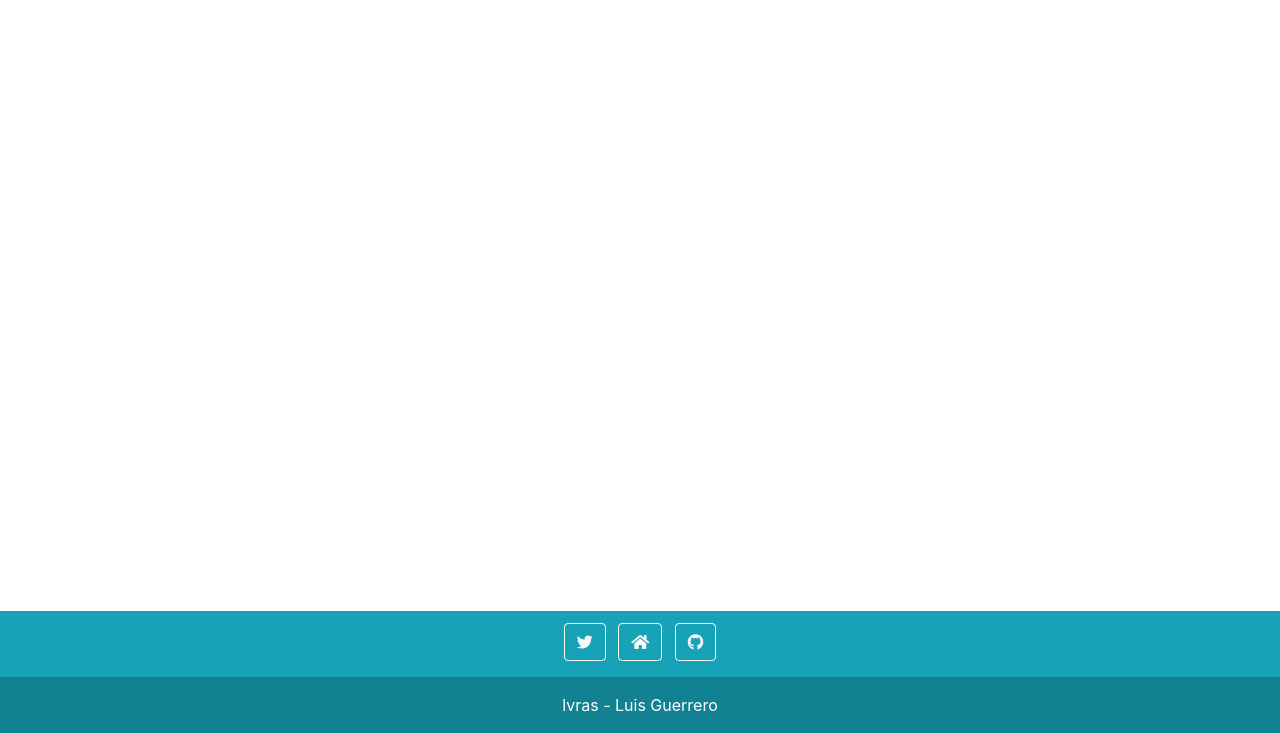
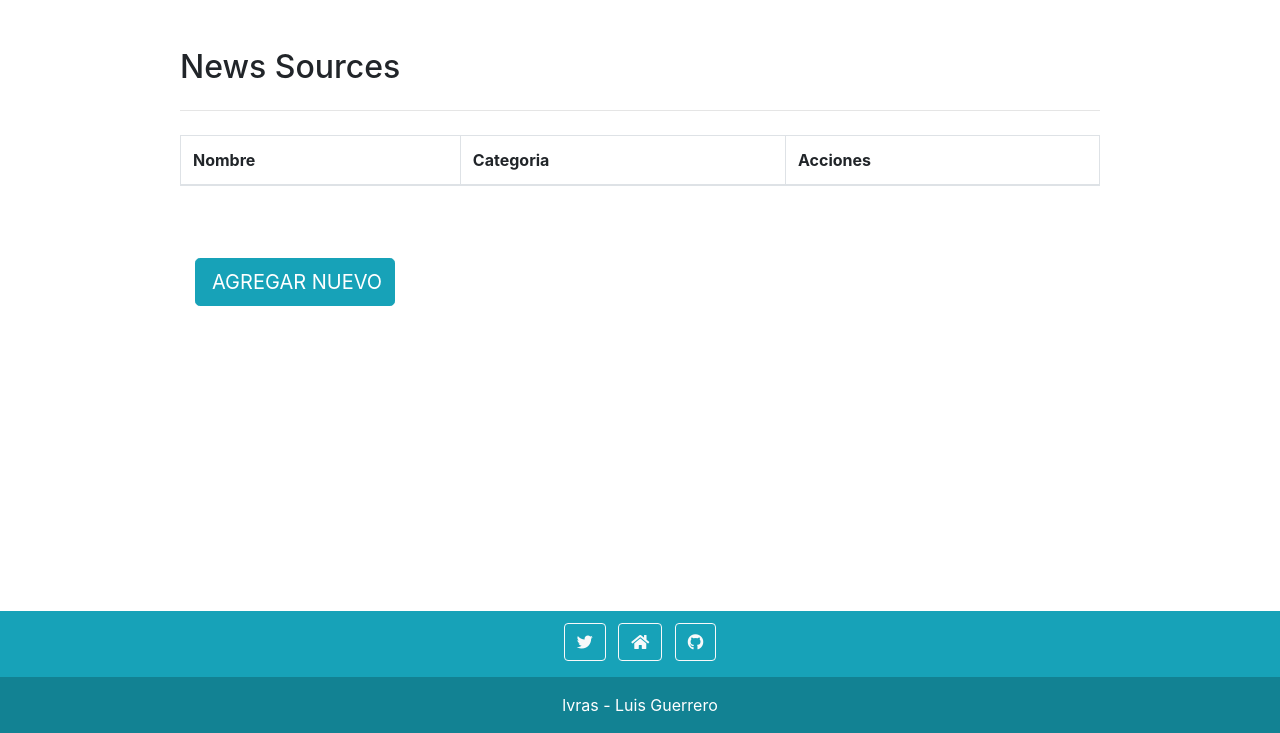
Before and after one commit to lvras/21-PW-PI, a PHP site: page /sources.php in a window 1280 px wide. Shown: the part 76-809 px from the top of the page. Run offline with PHP 8.4, Linux system fonts and the light colour scheme; lists and menus that the app fills with data are empty; some libraries are stand-ins or nearby versions.

Commit message:
Design of the sources page finished

```diff
--- a/GUI/register.php
+++ b/GUI/register.php
@@ -1,4 +1,8 @@
 <?php
+
+
+
+
 include("../includes/header.php");
 ?>
 <section>
--- a/GUI/sources.php
+++ b/GUI/sources.php
@@ -1,10 +1,32 @@
 <?php
-include("../includes/header.php");
-
-
-?>
 
 
 
+include("../includes/header.php");
+?>
+<div class="container mt-5">
+    <div class="row justify-content-around">
+        <div class="col-10">
+            <h2>News Sources</h2>
+            <hr class="my-4">
+            <table class="table table-bordered">
+                <thead>
+                    <tr>
+                        <th>Nombre</th>
+                        <th>Categoria</th>
+                        <th>Acciones</th>
+                    </tr>
+                </thead>
+                <tbody>
+                <?php
 
+                ?>
+                </tbody>
+            </table>
+            <div class="col-3 justify-content-start pt-2">
+                <button class="btn btn-lg btn-info btn-block text-uppercase mt-5" type="submit">Agregar Nuevo</button>
+            </div>
+        </div>
+    </div>
+</div>
 <?php include("../includes/footer.php")?>
```
